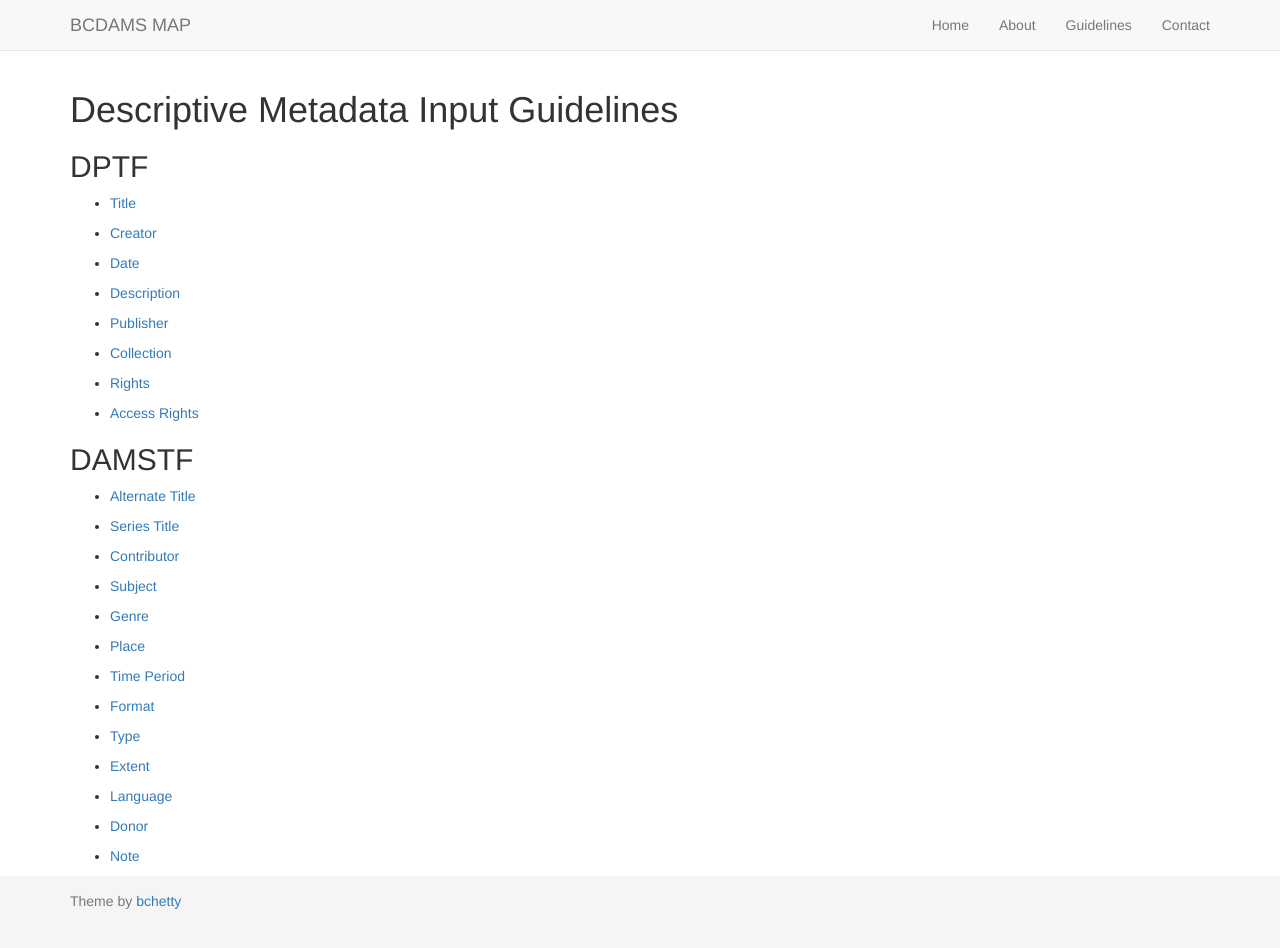
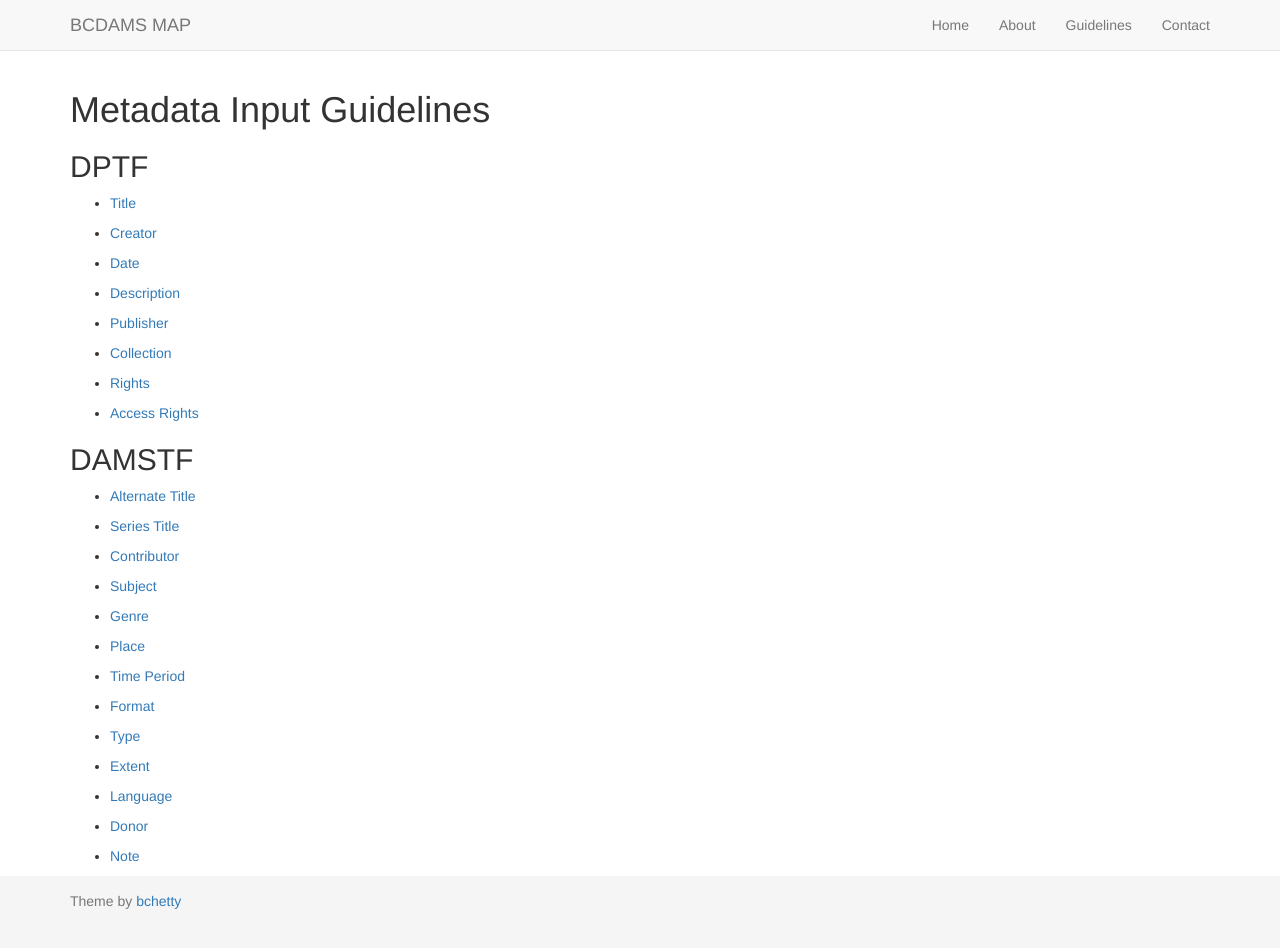
Before and after one commit to uhlibraries-digital/bcdams-map, a Jekyll site: the page built from guidelines/index.md, in a window 1280 px wide and 956 px high. Shown: the top 948 px of the window. Built offline with Jekyll 4.4.1, drawn with Linux system fonts in a browser that asks for light colours; nearby versions of some CDN libraries.

Commit message:
update h1

```diff
--- a/guidelines/index.md
+++ b/guidelines/index.md
@@ -4,7 +4,7 @@ title: Metadata Input Guidelines
 comments: false
 ---
 
-# Descriptive Metadata Input Guidelines
+# Metadata Input Guidelines
 
 ## DPTF
 {% for field in site.data.order.dptf %}
```
